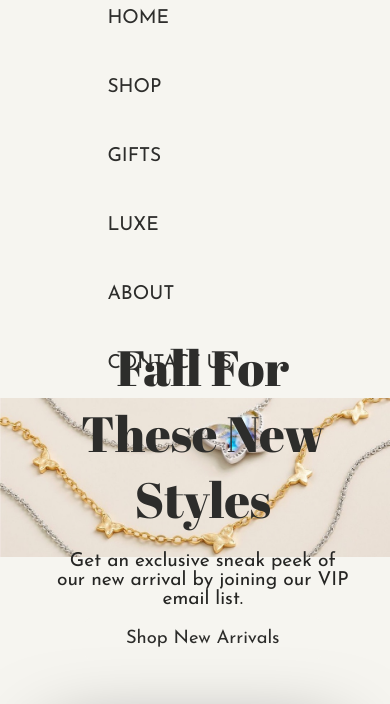
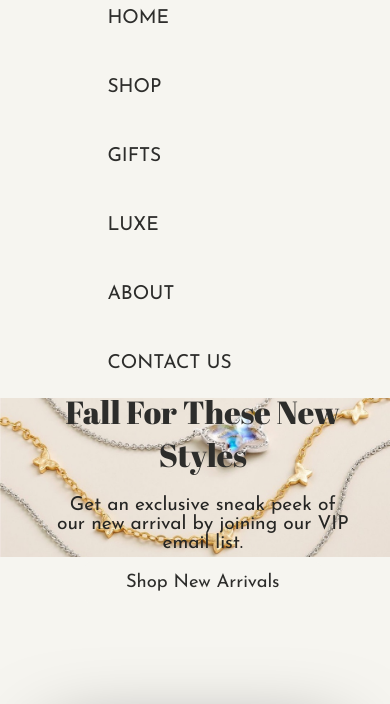
Before and after one commit to akwnorris/mangata-and-gallo, a plain HTML site: page index.html in a window 390 px wide. Shown: the part 84-788 px from the top of the page. Drawn offline with Linux system fonts and the light colour scheme.

Commit message:
Add media screen font size adjustment

```diff
--- a/style.css
+++ b/style.css
@@ -23,6 +23,8 @@ header {
 body {
     background: #f6f5f0;
 }
+
+
 
 .nav {
     display: flex;
@@ -256,3 +258,9 @@ footer {
 }
 
 /* fix copyright to match logo */
+
+@media screen and (max-width: 600px) {
+    .promotion .pcontent h2 {
+        font-size: 2rem;
+    }
+}
```
